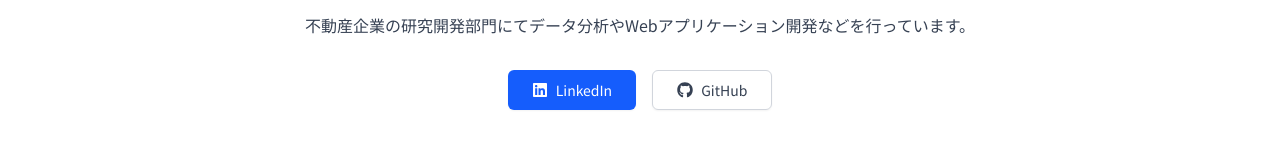
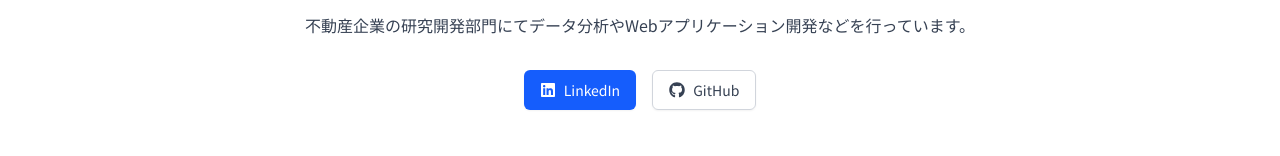
Before and after one commit to nigimitama/nigimitama.github.io, a Next.js app: page / in a window 1280 px wide. Shown: the part 442-598 px from the top of the page. Built offline with nearby package versions, Linux system fonts and the light colour scheme.

Commit message:
fix: Buttonをマウスオーバーしたときマウスカーソルのアイコンが変化するようにする

```diff
--- a/app/page.tsx
+++ b/app/page.tsx
@@ -32,13 +32,13 @@ export default function Home() {
           </div>
 
           <div className="flex justify-center gap-4 mb-12">
-            <Button size="lg" className="bg-blue-600 hover:bg-blue-500">
+            <Button size="lg" className="bg-blue-600 hover:bg-blue-500" asChild>
               <Link href="https://www.linkedin.com/in/masayoshi-mita/" className="flex items-center gap-2 text-white">
                 <FaLinkedin />
                 LinkedIn
               </Link>
             </Button>
-            <Button size="lg" variant="outline" className="border-gray-300 hover:bg-gray-50">
+            <Button size="lg" variant="outline" className="border-gray-300 hover:bg-gray-50" asChild>
               <Link href="https://github.com/nigimitama" className="flex items-center gap-2 text-gray-700">
                 <FaGithub />
                 GitHub
```
